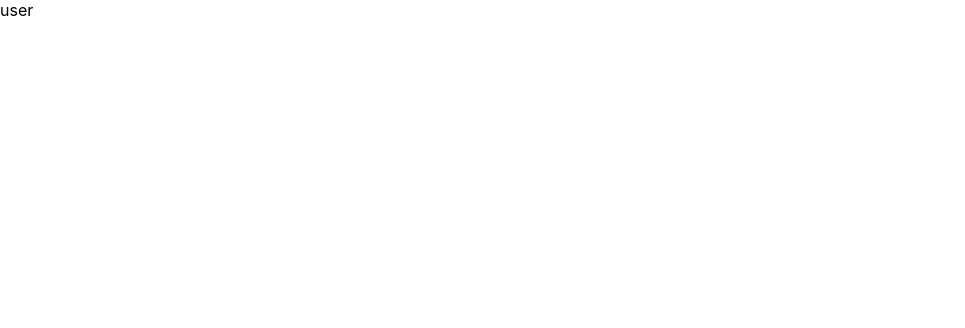
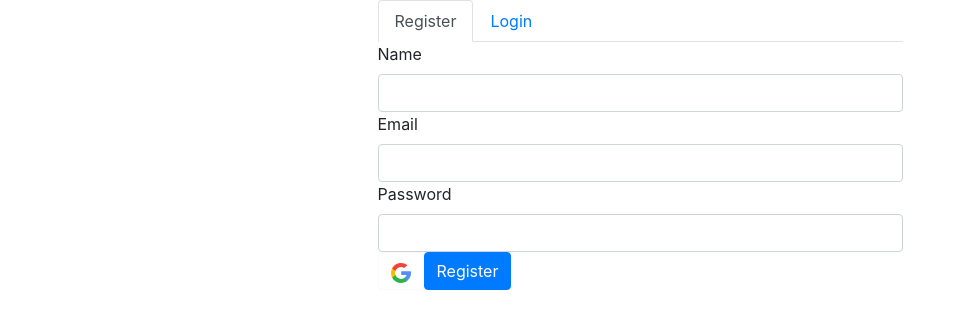
Before and after one commit to KrokaKrola/react_firebase_auth, a React (Create React App) app: page / in a window 1280 px wide. Shown: the top 328 px of the page, without its empty margins (0-965 px from the left). Built offline with nearby package versions, Linux system fonts and the light colour scheme; no server answers.

Commit message:
added google auth, todo: logedOut page refactor

```diff
--- a/package.json
+++ b/package.json
@@ -6,8 +6,10 @@
     "@testing-library/jest-dom": "^4.2.4",
     "@testing-library/react": "^9.3.2",
     "@testing-library/user-event": "^7.1.2",
+    "bootstrap": "^4.4.1",
     "firebase": "^7.6.1",
     "react": "^16.12.0",
+    "react-bootstrap": "^1.0.0-beta.16",
     "react-dom": "^16.12.0",
     "react-scripts": "3.3.0"
   },
--- a/src/App.js
+++ b/src/App.js
@@ -1,9 +1,18 @@
-import React from "react";
-import { initialState, appStateReducer } from "./appReducer";
-import AppStateProvider from "./app-state";
+import React from 'react';
+import { initialState, appStateReducer } from './appReducer';
+import AppStateProvider from './app-state';
+import useAuth from './useAuth';
+import LoggedOut from './LoggedOut';
+import LoggedIn from './LoggedIn';
 
 function App() {
-  return <div>user</div>;
+  // const [{user}] = useAppState();
+  const auth = useAuth();
+  return <div>
+    {
+      auth ? <LoggedIn /> : <LoggedOut />
+    }
+  </div>;
 }
 
 export default () => {
--- /dev/null
+++ b/src/LoggedIn.js
@@ -0,0 +1,21 @@
+import React from 'react';
+import { useAppState } from './app-state';
+import { Button } from 'react-bootstrap';
+import { logout } from './firebase';
+
+function Main() {
+  const [{ auth }] = useAppState();
+
+  function logoutHandler() {
+    logout();
+  }
+
+  return (
+    <main>
+      main section of logged {auth.displayName}{' '}
+      <Button onClick={logoutHandler}>logout</Button>
+    </main>
+  );
+}
+
+export default Main;
--- /dev/null
+++ b/src/LoggedOut.js
@@ -0,0 +1,90 @@
+import React, { useEffect, useState } from 'react';
+import {
+  InputGroup,
+  FormControl,
+  Container,
+  Button,
+  Tabs,
+  Tab,
+  Col
+} from 'react-bootstrap';
+import { useAppState } from './app-state';
+import googleSvg from './assets/google.svg';
+import { db, googleAuthProvider } from './firebase';
+
+function Login() {
+  const [{ user }, dispatch] = useAppState();
+
+
+  async function googleAuthHandler() {
+    const { user } = await googleAuthProvider();
+    const { displayName, email, uid, photoURL } = user;
+    dispatch({ type: 'CHANGE_AUTH_STATE', auth: { displayName, email, uid, photoURL } });
+  }
+
+  return (
+    <Container>
+      <Col xs={{ span: 6, offset: 3 }}>
+        <Tabs defaultActiveKey="register">
+          <Tab title="Register" eventKey="register">
+            <div>
+              <label htmlFor="name">Name</label>
+              <InputGroup>
+                <FormControl id="name" aria-label="User name" type="text" />
+              </InputGroup>
+            </div>
+            <div>
+              <label htmlFor="email_register">Email</label>
+              <InputGroup>
+                <FormControl
+                  id="email_register"
+                  aria-label="User email"
+                  type="email"
+                />
+              </InputGroup>
+            </div>
+            <div>
+              <label htmlFor="password_register">Password</label>
+              <InputGroup>
+                <FormControl
+                  id="password_register"
+                  aria-label="User password"
+                  type="password"
+                />
+              </InputGroup>
+            </div>
+            <Button onClick={googleAuthHandler} variant="outline-light">
+              <img style={{ width: 20 }} src={googleSvg} alt="" />
+            </Button>
+            <Button variant="primary">Register</Button>
+          </Tab>
+          <Tab title="Login" eventKey="login">
+            <div>
+              <label htmlFor="email_login">Email</label>
+              <InputGroup>
+                <FormControl
+                  id="email_login"
+                  aria-label="User email"
+                  type="email"
+                />
+              </InputGroup>
+            </div>
+            <div>
+              <label htmlFor="password_login">Password</label>
+              <InputGroup>
+                <FormControl
+                  id="password_login"
+                  aria-label="User password"
+                  type="password"
+                />
+              </InputGroup>
+            </div>
+            <Button variant="primary">Login</Button>
+          </Tab>
+        </Tabs>
+      </Col>
+    </Container>
+  );
+}
+
+export default Login;
--- a/src/app-state.js
+++ b/src/app-state.js
@@ -2,11 +2,11 @@ import React, { useContext, createContext, useReducer } from "react";
 
 const Context = createContext();
 
-export function useAppContext() {
+export function useAppState() {
   return useContext(Context);
 }
 
-export default function AppStateProvider({ reducer, inititalValue = {}, children }) {
-  const value = useReducer(reducer, inititalValue);
+export default function AppStateProvider({ reducer, initialState = {}, children }) {
+  const value = useReducer(reducer, initialState);
   return <Context.Provider value={value} children={children} />;
 }
--- a/src/appReducer.js
+++ b/src/appReducer.js
@@ -1,8 +1,14 @@
-export const initialState = { authAttempted: false, auth: null, user: null }
+export const initialState = { authAttempted: false, auth: null, user: null };
 
 export const appStateReducer = (state, action) => {
   switch (action.type) {
+    case 'CHANGE_AUTH_STATE':
+      return {
+        ...state,
+        auth: action.auth,
+        authAttempted: true
+      };
     default:
-      return state
+      return state;
   }
-}
+};
--- a/src/firebase.js
+++ b/src/firebase.js
@@ -1,18 +1,43 @@
-import firebase from "firebase/app";
-import "firebase/firestore";
-import "firebase/auth";
+import firebase from 'firebase/app';
+import 'firebase/firestore';
+import 'firebase/auth';
 
 const firebaseConfig = {
-  apiKey: "AIzaSyD27EItNttZelBFgU8q1jwq_BX4iy-XzrA",
-  authDomain: "react-auth-11f32.firebaseapp.com",
-  databaseURL: "https://react-auth-11f32.firebaseio.com",
-  projectId: "react-auth-11f32",
-  storageBucket: "react-auth-11f32.appspot.com",
-  messagingSenderId: "948851621244",
-  appId: "1:948851621244:web:03ed3b9b68338ef35538f9"
+  apiKey: 'AIzaSyD27EItNttZelBFgU8q1jwq_BX4iy-XzrA',
+  authDomain: 'react-auth-11f32.firebaseapp.com',
+  databaseURL: 'https://react-auth-11f32.firebaseio.com',
+  projectId: 'react-auth-11f32',
+  storageBucket: 'react-auth-11f32.appspot.com',
+  messagingSenderId: '948851621244',
+  appId: '1:948851621244:web:03ed3b9b68338ef35538f9'
 };
 
 // Initialize Firebase
 firebase.initializeApp(firebaseConfig);
 
+export function googleAuthProvider() {
+  var provider = new firebase.auth.GoogleAuthProvider();
+  return firebase
+    .auth()
+    .signInWithPopup(provider)
+    .then(result => {
+      return result;
+    });
+}
+
+export function logout() {
+  firebase.auth().signOut().then(function() {
+    // Sign-out successful.
+  }).catch(function(error) {
+    // An error happened.
+  });
+}
+
+export function onAuthStateChanged(callback) {
+  return firebase.auth().onAuthStateChanged(function(auth) {
+    callback(auth)
+  });
+}
+
+
 export const db = firebase.firestore();
--- a/src/index.js
+++ b/src/index.js
@@ -1,8 +1,8 @@
 import React from "react";
 import ReactDOM from "react-dom";
-import "./index.css";
 import App from "./App";
 import * as serviceWorker from "./serviceWorker";
+import 'bootstrap/dist/css/bootstrap.min.css';
 
 ReactDOM.render(<App />, document.getElementById("root"));
 
--- /dev/null
+++ b/src/useAuth.js
@@ -0,0 +1,26 @@
+import { useEffect } from 'react';
+import { useAppState } from './app-state';
+import { onAuthStateChanged } from './firebase';
+
+export default function useAuth() {
+  const [{ auth }, dispatch] = useAppState();
+
+  useEffect(() => {
+    return onAuthStateChanged(auth => {
+      if (auth) {
+        const { displayName, email, uid, photoURL } = auth;
+        dispatch({
+          type: 'CHANGE_AUTH_STATE',
+          auth: { displayName, email, uid, photoURL }
+        });
+      } else {
+        dispatch({
+          type: 'CHANGE_AUTH_STATE',
+          auth: null
+        });
+      }
+    });
+  }, [dispatch]);
+
+  return auth;
+}
```
Also changed, not shown: src/assets/google.svg (added), src/utils.js (added), 1 other file (tests, documents, lock files or other folders).
